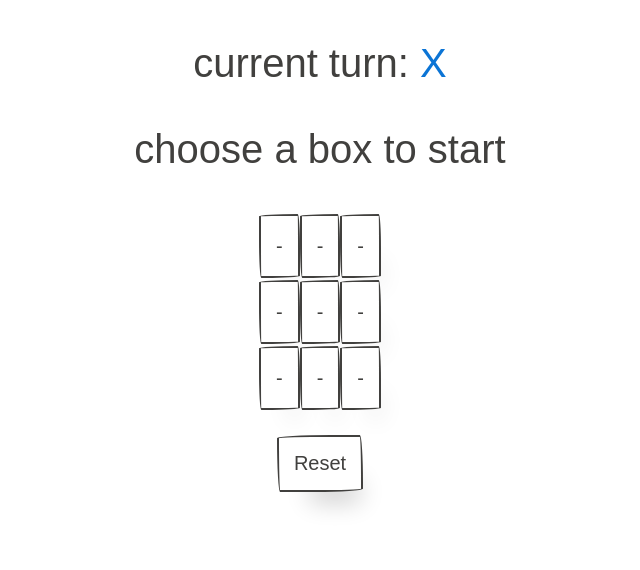
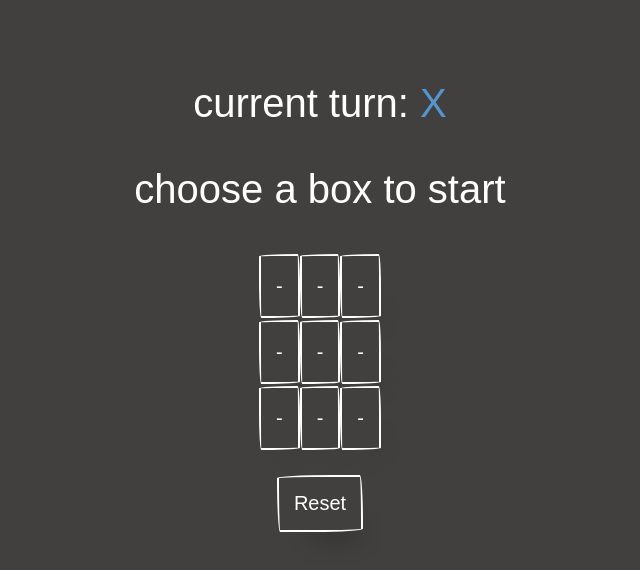
Before and after one commit to errixed/redux-tictactoe, a React (Create React App) app: page / in a window 1280 px wide. Shown: the top 570 px of the page, without its empty margins (320-960 px from the left). Built offline with nearby package versions, Linux system fonts and the light colour scheme; a web font is replaced by a local one.

Commit message:
add draw situation and dark mode

```diff
--- a/public/index.html
+++ b/public/index.html
@@ -1,5 +1,5 @@
 <!DOCTYPE html>
-<html lang="en">
+<html lang="en" class="dark">
 
 <head>
   <meta charset="utf-8" />
--- a/src/App.css
+++ b/src/App.css
@@ -1,38 +1,6 @@
 .App {
   text-align: center;
+  height: 100vh;
+  margin: 0;
+  border: 0;
 }
-
-.App-logo {
-  height: 40vmin;
-  pointer-events: none;
-}
-
-@media (prefers-reduced-motion: no-preference) {
-  .App-logo {
-    animation: App-logo-spin infinite 20s linear;
-  }
-}
-
-.App-header {
-  background-color: #282c34;
-  min-height: 100vh;
-  display: flex;
-  flex-direction: column;
-  align-items: center;
-  justify-content: center;
-  font-size: calc(10px + 2vmin);
-  color: white;
-}
-
-.App-link {
-  color: #61dafb;
-}
-
-@keyframes App-logo-spin {
-  from {
-    transform: rotate(0deg);
-  }
-  to {
-    transform: rotate(360deg);
-  }
-}
--- a/src/App.tsx
+++ b/src/App.tsx
@@ -2,9 +2,9 @@ import React from 'react';
 import './App.css';
 import TicTacToe from './components/ticTacToe';
 
-function App() {
+const App = () => {
   return (
-    <div className="App">
+    <div className="paper App">
       <TicTacToe />
     </div>
   );
--- a/src/components/settings.css
+++ /dev/null
@@ -1,3 +0,0 @@
-.disabled-btn {
-    pointer-events: none;
-}
--- a/src/components/ticTacToe.tsx
+++ b/src/components/ticTacToe.tsx
@@ -1,31 +1,46 @@
 import { useEffect, useState } from "react";
 import { useAppDispatch, useAppSelector } from "../app/hooks";
-import { State, reset, selectWinner, setGameStatus, turn, turnSelector } from "./ticTacToeSlice";
+import { State, reset, selectWinner, gameStatus, turn, turnSelector, moveNumber } from "./ticTacToeSlice";
 
-function TicTacToe() {
+const TicTacToe = () => {
 
   const [states, setStates] = useState<State>();
   const selectedTurn = useAppSelector(turnSelector);
   const dispatch = useAppDispatch();
   const [status, setStatus] = useState<string>("game is on");
+  const [count, setCount] = useState(0);
+
 
   useEffect(() => {
     setStates(selectedTurn);
   }, [selectedTurn]);
 
-  function handleTurn(i: number, j: number) {
+  const handleTurn = (i: number, j: number) => {
     const newTurn = {
       i: i,
       j: j
     };
     const newGameStatus = {
       message: status
+    };
+    const newMoveNumber = {
+      number: count
     }
 
     if (winner === null) {
+      setCount(count + 1);
+      dispatch(moveNumber(newMoveNumber))
       dispatch(turn(newTurn));
-      dispatch(setGameStatus(newGameStatus))
+      dispatch(gameStatus(newGameStatus))
+      if (states?.moveNumber.length === 7) {
+        setStatus("draw")
+      }
     }
+  }
+
+  const handleReset = () => {
+    window.location.reload()
+    dispatch(reset())
   }
 
   const winner = useAppSelector(selectWinner);
@@ -33,7 +48,8 @@ function TicTacToe() {
   return (
     <div className="container">
       <div>
-        {winner === null ? (
+
+        {winner === null && states?.gameStatus !== "draw" ? (
           <div>
 
             {states?.turn === "X" ? (
@@ -41,13 +57,15 @@ function TicTacToe() {
             ) : (
               <h3>current turn: <span className="text-danger">{states?.turn}</span></h3>
             )}
-
             <h3>{states?.gameStatus}</h3>
 
           </div>
+        ) : states?.gameStatus === "draw" ? (
+          <h3 className="text-warning">{states?.gameStatus}</h3>
         ) : (
           <h3>winner is <span className="text-success">{winner}</span></h3>
         )}
+
       </div>
 
       <table>
@@ -57,20 +75,26 @@ function TicTacToe() {
               <tr key={index}>
                 {row[0] === "-" ? (
                   <td className="paper-btn" onClick={() => { handleTurn(index, 0) }}>{row[0]}</td>
+                ) : row[0] === "X" ? (
+                  <td className="paper-btn btn-secondary-outline">{row[0]}</td>
                 ) : (
-                  <td className="paper-btn">{row[0]}</td>
+                  <td className="paper-btn btn-danger-outline">{row[0]}</td>
                 )}
 
                 {row[1] === "-" ? (
                   <td className="paper-btn" onClick={() => { handleTurn(index, 1) }}>{row[1]}</td>
+                ) : row[1] === "X" ? (
+                  <td className="paper-btn btn-secondary-outline">{row[1]}</td>
                 ) : (
-                  <td className="paper-btn">{row[1]}</td>
+                  <td className="paper-btn btn-danger-outline">{row[1]}</td>
                 )}
 
                 {row[2] === "-" ? (
                   <td className="paper-btn" onClick={() => { handleTurn(index, 2) }}>{row[2]}</td>
+                ) : row[2] === "X" ? (
+                  <td className="paper-btn btn-secondary-outline">{row[2]}</td>
                 ) : (
-                  <td className="paper-btn">{row[2]}</td>
+                  <td className="paper-btn btn-danger-outline">{row[2]}</td>
                 )}
               </tr>
             )
@@ -79,7 +103,7 @@ function TicTacToe() {
       </table>
       <br />
 
-      <input type="button" className="paper-btn btn-primary-outline" value="Reset" onClick={() => dispatch(reset())} />
+      <input type="button" className="paper-btn btn-primary-outline" value="Reset" onClick={() => handleReset()} />
 
     </div>
   );
--- a/src/components/ticTacToeSlice.ts
+++ b/src/components/ticTacToeSlice.ts
@@ -6,12 +6,14 @@ type Table = Array<Array<Cell>>
 type Turn = Exclude<Cell, '-'>
 
 export interface State {
+  moveNumber: number[]
   table: Table
   turn: Turn
   gameStatus: string
 }
 
 const initialState: State = {
+  moveNumber: [],
   table: [
     ['-', '-', '-'],
     ['-', '-', '-'],
@@ -30,22 +32,29 @@ interface GameStatusAction {
   message: string
 }
 
+interface moveNumberAction {
+  number: number
+}
+
 export const tictactoeSlice = createSlice({
   name: "tactactoe",
   initialState,
   reducers: {
     turn: (state, action: PayloadAction<TurnAction>) => {
       state.table[action.payload.i][action.payload.j] = state.turn
-      state.turn = state.turn == 'O' ? 'X' : 'O'
+      state.turn = state.turn === 'O' ? 'X' : 'O'
     },
-    setGameStatus: (state, action: PayloadAction<GameStatusAction>) => {
+    moveNumber: (state, action: PayloadAction<moveNumberAction>) => {
+      state.moveNumber.push(action.payload.number)
+    },
+    gameStatus: (state, action: PayloadAction<GameStatusAction>) => {
       state.gameStatus = action.payload.message
     },
-    reset: () => initialState
+    reset: () => initialState,
   },
 });
 
-function calculateWinner(squares: Cell[]) {
+const calculateWinner = (squares: Cell[]) => {
   const lines = [
   // a, b, c
     [0, 1, 2],
@@ -78,6 +87,6 @@ export const selectWinner = createSelector(
   }
 );
 
-export const { turn, reset, setGameStatus } = tictactoeSlice.actions;
+export const { turn, reset, moveNumber, gameStatus } = tictactoeSlice.actions;
 export const turnSelector = (state: RootState) => state.persistedReducer;
 export default tictactoeSlice.reducer;
```
